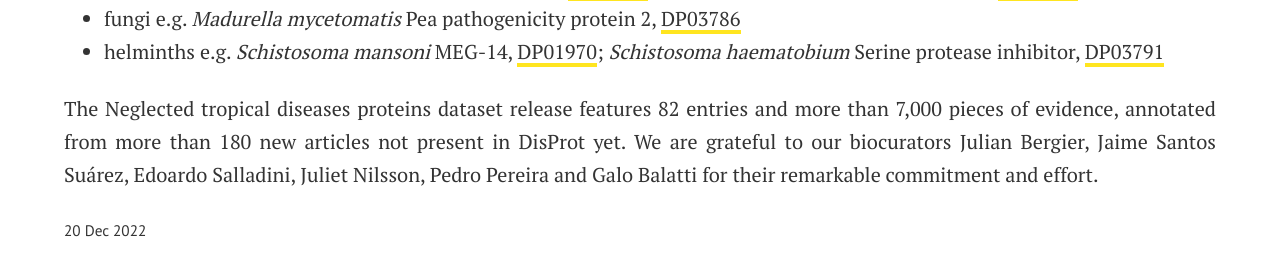
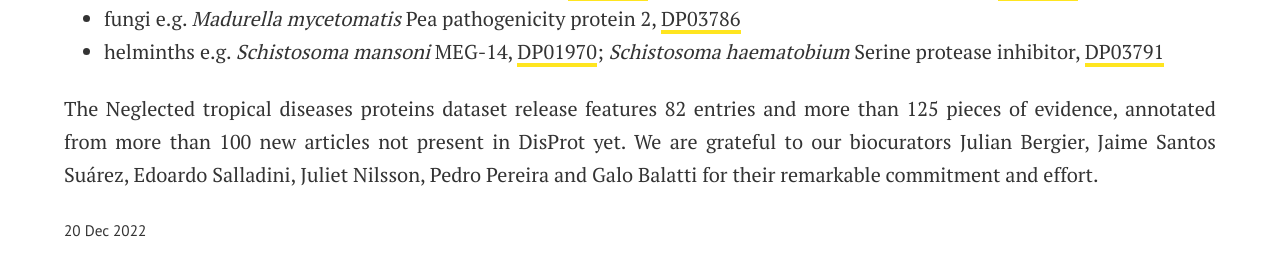
Before and after one commit to BioComputingUP/BioComputingUP.github.io, a Jekyll site: the page built from _posts/2022-12-20-release_2022_12.markdown, in a window 1280 px wide and 900 px high, scrolled down 520 px. Shown: the part 361-629 px from the top of the window. Built offline with Jekyll 4.4.1, drawn with Linux system fonts in a browser that asks for light colours; comment, search, counter and statistics services are not loaded.

Commit message:
update post

```diff
--- a/_posts/2022-12-20-release_2022_12.markdown
+++ b/_posts/2022-12-20-release_2022_12.markdown
@@ -18,7 +18,7 @@ Examples from the <i>“Neglected tropical diseases proteins”</i> dataset incl
 * fungi e.g. <i>Madurella mycetomatis</i> Pea pathogenicity protein 2, [DP03786][DP03786]
 * helminths e.g. <i>Schistosoma mansoni</i> MEG-14, [DP01970][DP01970]; <i>Schistosoma haematobium</i> Serine protease inhibitor, [DP03791][DP03791]
 
-The Neglected tropical diseases proteins dataset release features 82 entries and more than 7,000 pieces of evidence, annotated from more than 180 new articles not present in DisProt yet. We are grateful to our biocurators Julian Bergier, Jaime Santos Suárez, Edoardo Salladini, Juliet Nilsson, Pedro Pereira and Galo Balatti for their remarkable commitment and effort.
+The Neglected tropical diseases proteins dataset release features 82 entries and more than 125 pieces of evidence, annotated from more than 100 new articles not present in DisProt yet. We are grateful to our biocurators Julian Bergier, Jaime Santos Suárez, Edoardo Salladini, Juliet Nilsson, Pedro Pereira and Galo Balatti for their remarkable commitment and effort.
 
 [DP03566]: https://disprot.org/DP03566
 [DP03809]: https://disprot.org/DP03809
```
